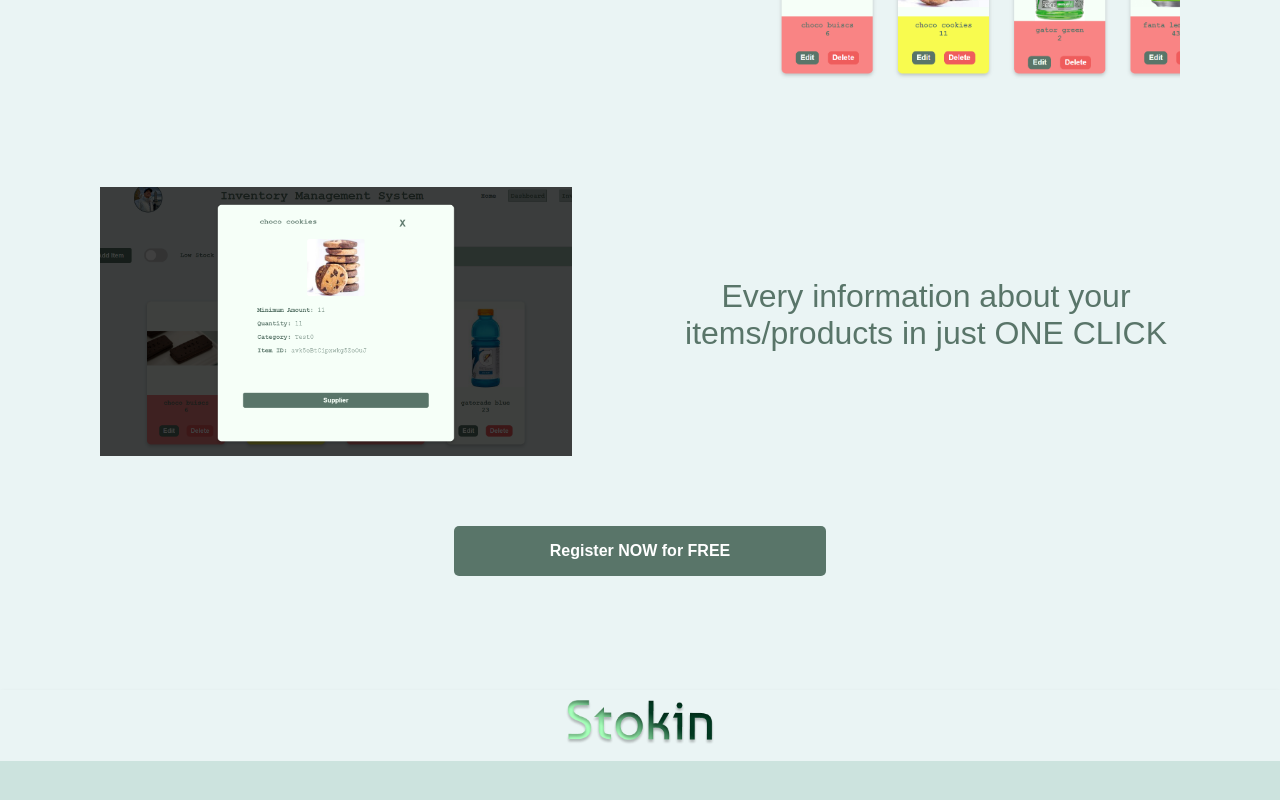
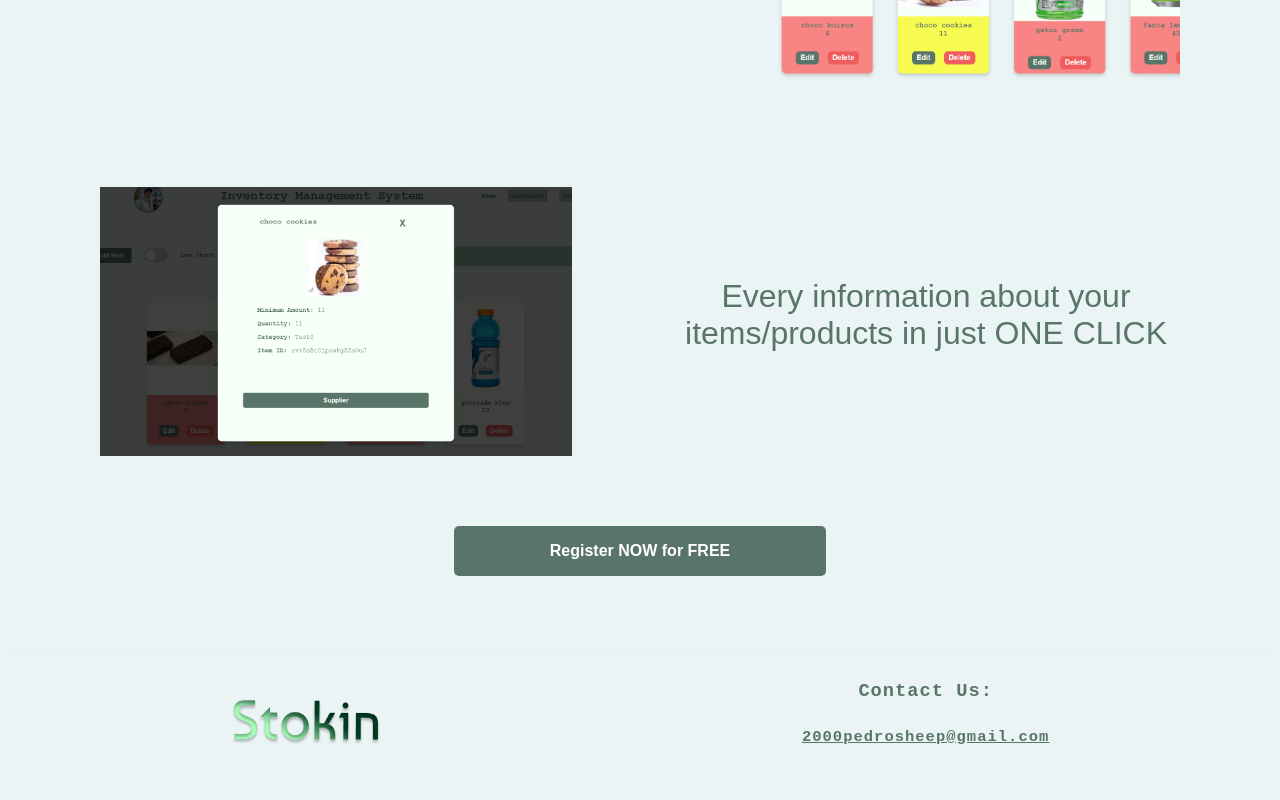
Before and after one commit to Pedrosheep00/stockin, a React (Create React App) app: page / in a window 1280 px wide. Shown: the part 1537-2337 px from the top of the page. Before the commit the page ends 2298 px from the top, so only its background shows below. Built offline with nearby package versions, Linux system fonts and the light colour scheme; no server answers.

Commit message:
Final Commit { few final details adjusted in the front page and Report13.txt

```diff
--- a/src/FrontPage.js
+++ b/src/FrontPage.js
@@ -66,7 +66,11 @@ const FrontPage = () => {
       <footer className="front-page-footer">
       <nav className="front-page-nav">
         <Link to="/"><img src={logoImage} alt="Stokin Logo" className="logo" /></Link>
+
+        <h3>Contact Us:<h5 style={{ textDecoration: 'underline' }}>2000pedrosheep@gmail.com</h5></h3>
+
       </nav>
+
       </footer>
     </div>
   );
```
Also changed, not shown: info/Report13.txt.
